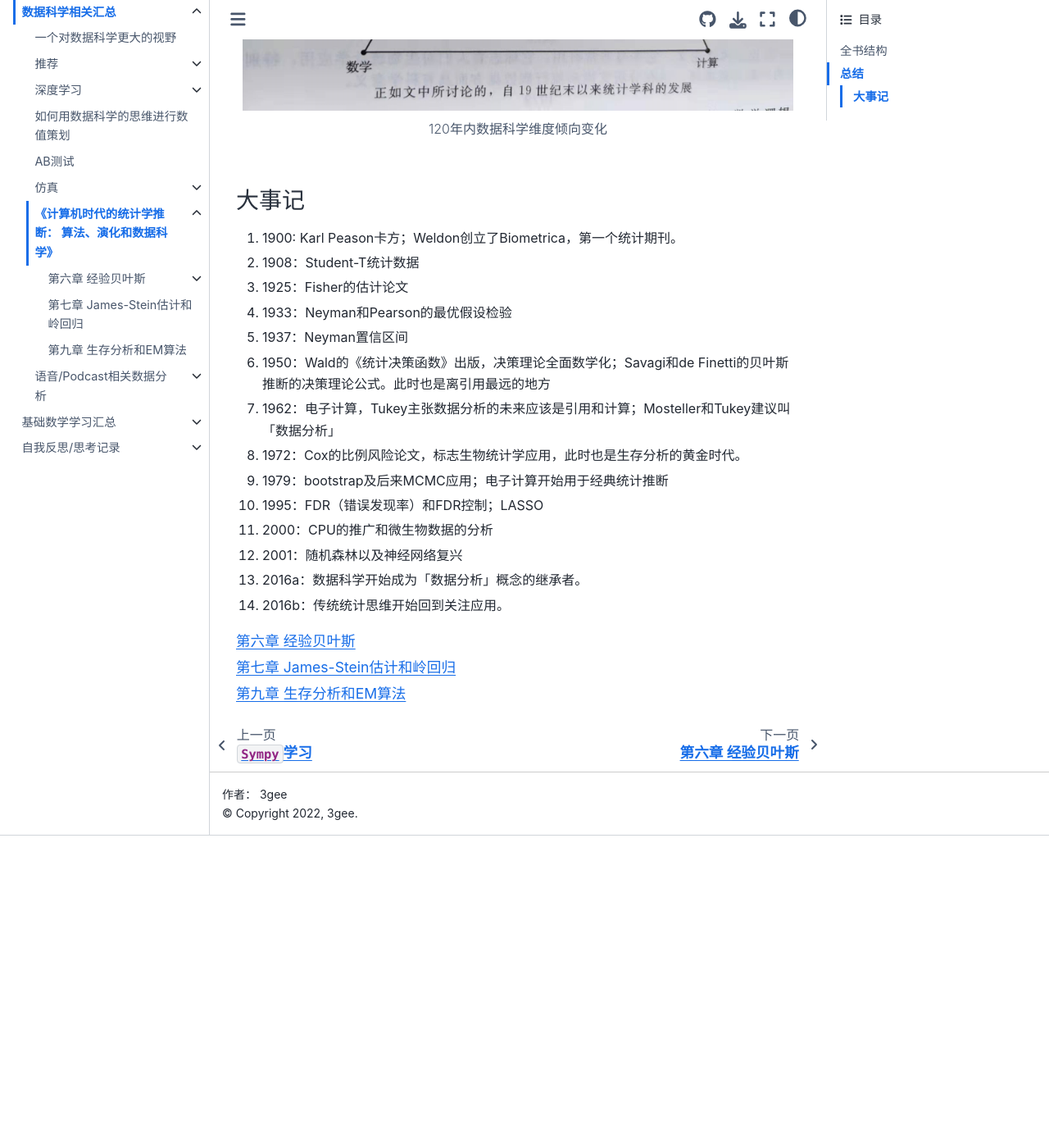
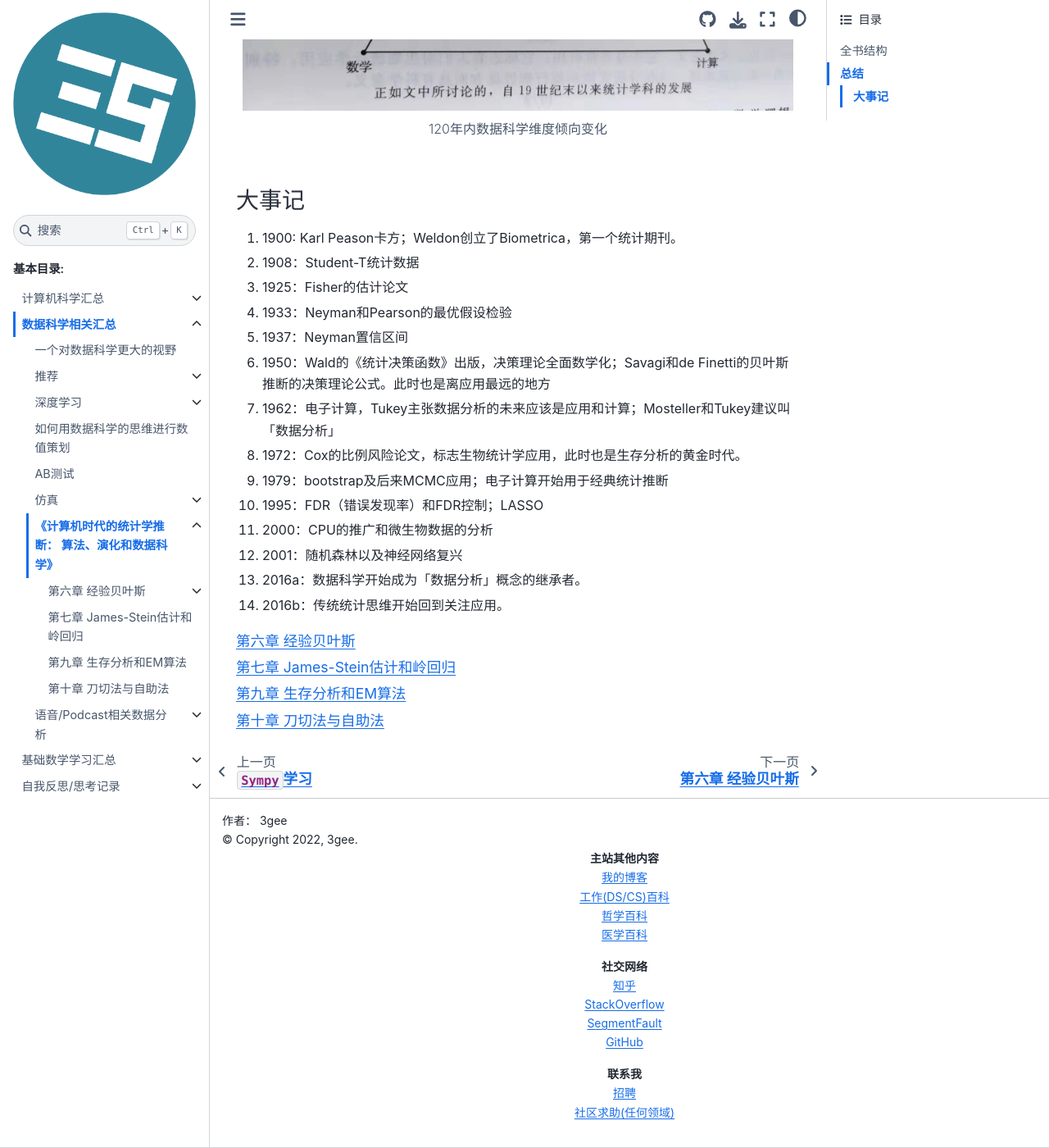
Before and after one commit to threecifanggen/my-work-wiki, a Sphinx documentation site: the page built from home/source/data_science/CASI/intro.myst.md, in a window 1280 px wide and 1400 px high, scrolled down 1316 px. Shown: the whole window at 82% size. Built offline with Sphinx 7.4.7 and the Sphinx Book theme 1.1.4, drawn with Linux system fonts in a browser that asks for light colours; before the commit the page ends 2335 px from its top, so only the background shows below that.

Commit message:
增加footer及运筹学内容

```diff
--- a/home/source/conf.py
+++ b/home/source/conf.py
@@ -63,10 +63,44 @@
 #
 html_theme = 'sphinx_book_theme'
 
+footer_html = """\
+<div class="container" id="footer-nav">
+<div class="row">
+<div class="col">
+    <p style="text-align: center"><b>主站其他内容</b></p>
+    <ul style="list-style-type: none; text-align: center; padding: 0;">
+    <li><a href="https://blog.3gee.me/">我的博客<a></li>
+    <li><a href="https://workwiki.3gee.me/">工作(DS/CS)百科<a></li>
+    <li><a href="https://philosophia.3gee.me/">哲学百科<a></li>
+    <li><a href="https://medicine.3gee.me/">医学百科<a></li>
+    </ul>
+</div>
+<div class="col">
+    <p style="text-align: center"><b>社交网络</b></p>
+    <ul style="list-style-type: none; text-align: center; padding: 0;">
+    <li><a href="https://www.zhihu.com/people/huang-bao-chen">知乎<a></li>
+    <li><a href="https://stackoverflow.com/users/5387442/huang-baochen">StackOverflow<a></li>
+    <li><a href="https://segmentfault.com/u/sancifanggen">SegmentFault<a></li>
+    <li><a href="https://github.com/threecifanggen">GitHub<a></li>
+    <ul>
+</div>
+<div class="col">
+    <p style="text-align: center"><b>联系我</b></p>
+    <ul style="list-style-type: none; text-align: center; padding: 0;">
+    <li><a href="mailto:cube.root.huang+job@gmail.com">招聘<a></li>
+    <li><a href="mailto:cube.root.huang+ask@gmail.com">社区求助(任何领域)<a></li>
+    <ul>
+</div>
+</div></div>
+"""
+
 html_theme_options = {
     'repository_url' : 'https://github.com/threecifanggen/my-work-wiki',
     "use_repository_button": True,
-    "show_navbar_depth": 1
+    "show_navbar_depth": 1,
+    "use_fullscreen_button": True,
+    "extra_footer": footer_html,
+    "extra_navbar": '<p><b><a href="https://3gee.me">主站点</a></b><br/><b><a href="#footer-nav">页末导航</a></b></p>'
 }
 
 
--- a/home/source/data_science/CASI/intro.myst.md
+++ b/home/source/data_science/CASI/intro.myst.md
@@ -65,8 +65,8 @@
 3. 1925：Fisher的估计论文
 4. 1933：Neyman和Pearson的最优假设检验
 5. 1937：Neyman置信区间
-6. 1950：Wald的《统计决策函数》出版，决策理论全面数学化；Savagi和de Finetti的贝叶斯推断的决策理论公式。此时也是离引用最远的地方
-7. 1962：电子计算，Tukey主张数据分析的未来应该是引用和计算；Mosteller和Tukey建议叫「数据分析」
+6. 1950：Wald的《统计决策函数》出版，决策理论全面数学化；Savagi和de Finetti的贝叶斯推断的决策理论公式。此时也是离应用最远的地方
+7. 1962：电子计算，Tukey主张数据分析的未来应该是应用和计算；Mosteller和Tukey建议叫「数据分析」
 8. 1972：Cox的比例风险论文，标志生物统计学应用，此时也是生存分析的黄金时代。
 9. 1979：bootstrap及后来MCMC应用；电子计算开始用于经典统计推断
 10. 1995：FDR（错误发现率）和FDR控制；LASSO
--- a/home/source/index.rst
+++ b/home/source/index.rst
@@ -9,8 +9,8 @@
 这里主要包含 数据科学_ 和 计算机科学_  相关的技术内容，以及和数据分析、运营相关的业务知
 识。
 
-.. _数据科学: data_science.html
-.. _计算机科学: computer_science.html
+.. _数据科学: data_science/intro.html
+.. _计算机科学: computer_science/intro.html
 
 初衷
 -----------------
```
Also changed, not shown: other parts of home/source/data_science/CASI/intro.myst.md (+1 -0 lines), home/source/data_science/CASI/chapter.10.myst.md (added, +23 -0 lines), home/source/math/intro.myst.md (renamed from home/source/math/intro.md, +1 -0 lines), home/source/math/operation_research/hamdy_or_intro/chapter.1.myst.md (added, +34 -0 lines), home/source/math/operation_research/hamdy_or_intro/chapter.2.myst.md (added, +12 -0 lines), home/source/math/operation_research/hamdy_or_intro/chapter.5.myst.md (added, +48 -0 lines), home/source/math/operation_research/hamdy_or_intro/intro.myst.md (added, +11 -0 lines), home/source/math/operation_research/intro.myst.md (added, +9 -0 lines), home/source/computer_science/intro.myst.md (renamed from home/source/computer_science/intro.md), home/source/data_science/intro.myst.md (renamed from home/source/data_science/intro.md), home/source/math/operation_research/hamdy_or_intro/chapter.2.code.ipynb (added), home/source/math/operation_research/hamdy_or_intro/chapter.5.code.ipynb (added).
